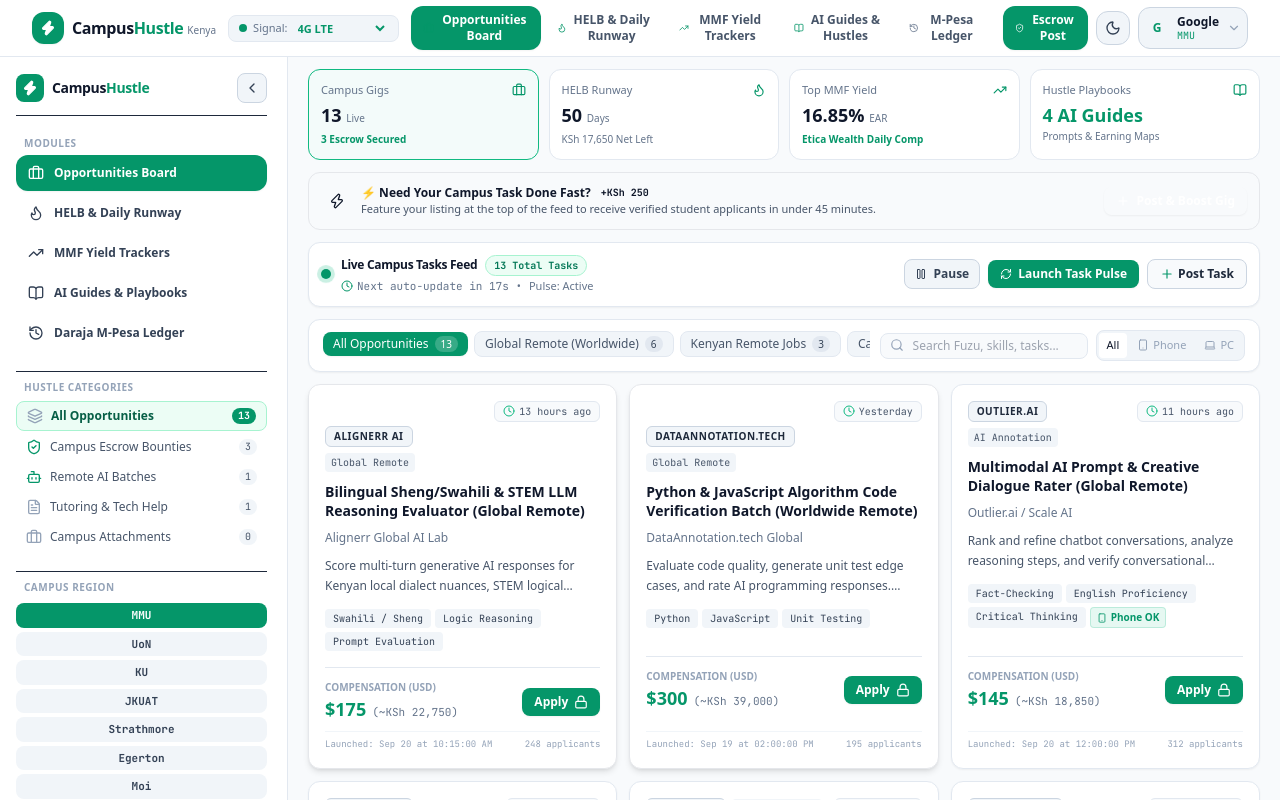
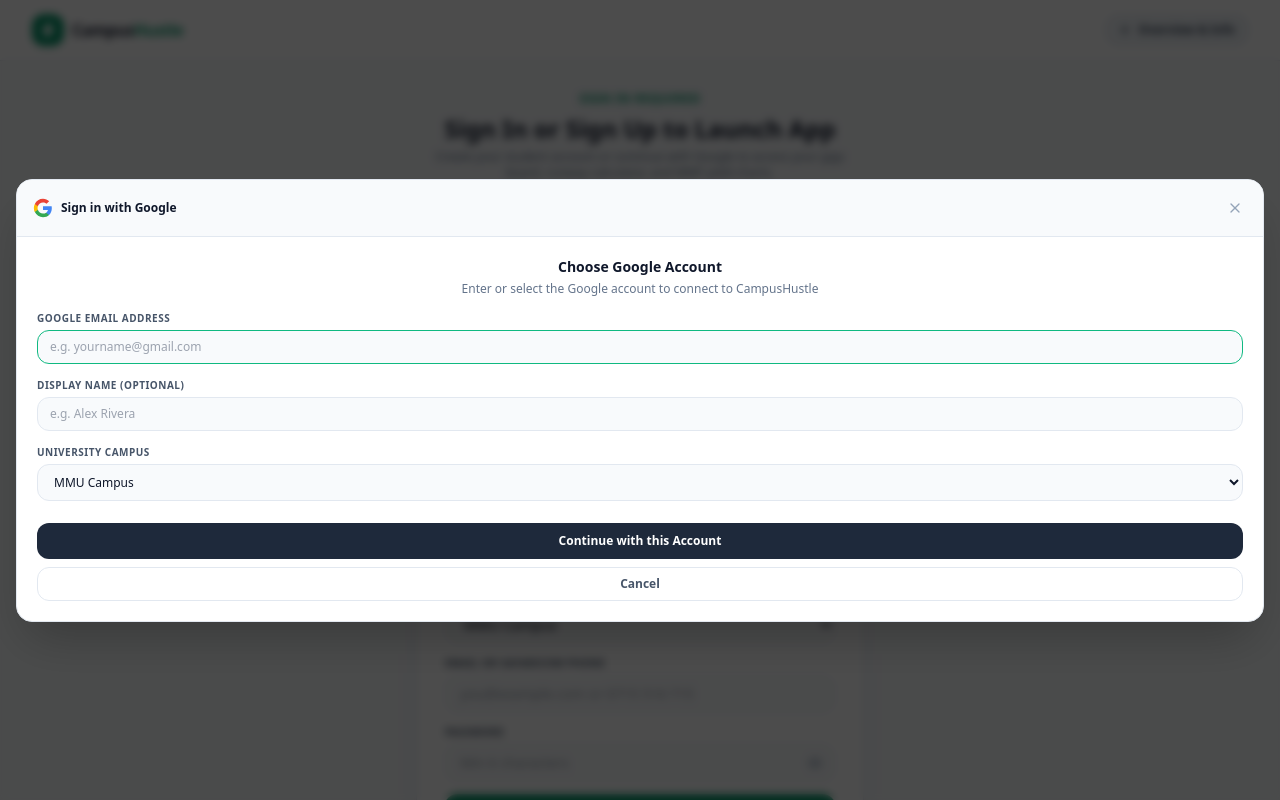
Before and after one commit to liliankavengi/Campushustle, a Next.js app: page /app in a window 1280 px wide. Both pictures are taken after a click on the button "Continue with Google". Shown: the top 800 px of the page. Built offline with nearby package versions, Linux system fonts and the light colour scheme.

Commit message:
feat: add Google account chooser prompt on sign in, top-right navbar logout button, and strict session cleanup on logout

```diff
--- a/src/components/AuthCard.tsx
+++ b/src/components/AuthCard.tsx
@@ -14,7 +14,8 @@
   Mail,
   User as UserIcon,
   CheckCircle2,
-  X
+  X,
+  AlertCircle
 } from 'lucide-react';
 
 interface AuthCardProps {
@@ -42,8 +43,15 @@
   const [showPassword, setShowPassword] = useState(false);
   const [isLoading, setIsLoading] = useState(false);
   const [authSuccessMsg, setAuthSuccessMsg] = useState<string | null>(null);
+  const [validationError, setValidationError] = useState<string | null>(null);
 
-  const [validationError, setValidationError] = useState<string | null>(null);
+  // Google Account Chooser State
+  const [isGoogleChooserOpen, setIsGoogleChooserOpen] = useState(false);
+  const [googleEmail, setGoogleEmail] = useState('');
+  const [googleName, setGoogleName] = useState('');
+  const [googleCampus, setGoogleCampus] = useState<CampusName>('MMU');
+  const [googleError, setGoogleError] = useState<string | null>(null);
+
   const campuses: CampusName[] = ['MMU', 'UoN', 'KU', 'JKUAT', 'Strathmore', 'Egerton', 'Moi'];
 
   const handleSubmit = (e: React.FormEvent) => {
@@ -83,12 +91,31 @@
     }, 500);
   };
 
-  const handleGoogleAuth = () => {
+  const handleOpenGoogleChooser = () => {
+    setGoogleError(null);
+    setIsGoogleChooserOpen(true);
+  };
+
+  const handleConfirmGoogleAuth = (e: React.FormEvent) => {
+    e.preventDefault();
+    const cleanEmail = googleEmail.trim();
+    if (!cleanEmail || !cleanEmail.includes('@') || cleanEmail.length < 5) {
+      setGoogleError('Please enter a valid Google email address.');
+      return;
+    }
+
     setIsLoading(true);
+    setIsGoogleChooserOpen(false);
+
     setTimeout(() => {
-      store.authenticateUser('Google Scholar', 'scholar.student@gmail.com', 'MMU', true);
+      store.authenticateUser(
+        googleName.trim() || cleanEmail.split('@')[0],
+        cleanEmail,
+        googleCampus,
+        true
+      );
       setIsLoading(false);
-      setAuthSuccessMsg('Authenticated with Google! Launching application...');
+      setAuthSuccessMsg(`Authenticated as ${cleanEmail}! Launching application...`);
 
       setTimeout(() => {
         if (onSuccess) {
@@ -97,12 +124,12 @@
           router.push('/app');
         }
       }, 600);
-    }, 500);
+    }, 600);
   };
 
   return (
     <div className="relative w-full max-w-md mx-auto">
-      {/* Main Minimalist 2-Color Card */}
+      {/* Main Minimalist Card */}
       <div className={`relative rounded-2xl p-6 sm:p-7 border shadow-xl space-y-5 transition-colors ${
         isLight
           ? 'bg-white border-slate-200 text-slate-900 shadow-slate-200/70'
@@ -112,7 +139,7 @@
         {isModal && onClose && (
           <button
             onClick={onClose}
-            className={`absolute top-4 right-4 p-1.5 rounded-lg transition-colors ${
+            className={`absolute top-4 right-4 p-1.5 rounded-lg transition-colors cursor-pointer ${
               isLight ? 'bg-slate-100 text-slate-500 hover:text-slate-800 hover:bg-slate-200' : 'bg-slate-800 text-slate-400 hover:text-white hover:bg-slate-700'
             }`}
           >
@@ -120,34 +147,34 @@
           </button>
         )}
 
-        {/* Top Brand Header */}
-        <div className="text-center space-y-1.5">
-          <div className="inline-flex items-center justify-center gap-2">
-            <div className="w-9 h-9 rounded-xl bg-emerald-600 flex items-center justify-center text-white shadow-sm">
-              <Zap className="w-5 h-5 fill-white text-white" />
-            </div>
+        {/* Brand Header */}
+        <div className="flex items-center gap-2.5">
+          <div className="w-8 h-8 rounded-xl bg-emerald-600 flex items-center justify-center text-white font-bold shadow-sm">
+            <Zap className="w-4 h-4 fill-white" />
           </div>
-
           <div>
-            <span className="text-base font-extrabold tracking-tight block">
+            <span className="font-extrabold text-sm tracking-tight block">
               Campus<span className="text-emerald-600">Hustle</span>
             </span>
-            <span className={`text-[10px] tracking-wider uppercase font-semibold font-mono block ${isLight ? 'text-slate-500' : 'text-slate-400'}`}>
-              Kenyan Higher-Ed Platform
+            <span className={`text-[10px] block ${isLight ? 'text-slate-500' : 'text-slate-400'}`}>
+              Kenyan Student Higher-Ed Platform
             </span>
           </div>
         </div>
 
-        {/* Sign In / Sign Up Mode Pill Toggle */}
-        <div className={`p-1 rounded-xl border grid grid-cols-2 gap-1 text-xs ${
+        {/* Mode Toggle: Sign In / Sign Up */}
+        <div className={`grid grid-cols-2 gap-1 p-1 rounded-xl border text-xs font-semibold ${
           isLight ? 'bg-slate-100 border-slate-200' : 'bg-slate-950 border-slate-800'
         }`}>
           <button
             type="button"
-            onClick={() => setMode('SIGN_IN')}
-            className={`py-2 rounded-lg font-bold transition-all duration-150 ${
+            onClick={() => {
+              setMode('SIGN_IN');
+              setValidationError(null);
+            }}
+            className={`py-2 rounded-lg transition-all cursor-pointer ${
               mode === 'SIGN_IN'
-                ? 'bg-emerald-600 text-white shadow-sm'
+                ? 'bg-emerald-600 text-white font-bold shadow-sm'
                 : isLight ? 'text-slate-600 hover:text-slate-900' : 'text-slate-400 hover:text-white'
             }`}
           >
@@ -155,16 +182,27 @@
           </button>
           <button
             type="button"
-            onClick={() => setMode('SIGN_UP')}
-            className={`py-2 rounded-lg font-bold transition-all duration-150 ${
+            onClick={() => {
+              setMode('SIGN_UP');
+              setValidationError(null);
+            }}
+            className={`py-2 rounded-lg transition-all cursor-pointer ${
               mode === 'SIGN_UP'
-                ? 'bg-emerald-600 text-white shadow-sm'
+                ? 'bg-emerald-600 text-white font-bold shadow-sm'
                 : isLight ? 'text-slate-600 hover:text-slate-900' : 'text-slate-400 hover:text-white'
             }`}
           >
             Sign Up
           </button>
         </div>
+
+        {/* Success Alert */}
+        {authSuccessMsg && (
+          <div className="p-3 bg-emerald-50 dark:bg-emerald-950/40 border border-emerald-200 dark:border-emerald-800 rounded-xl text-xs text-emerald-800 dark:text-emerald-300 flex items-center gap-2">
+            <CheckCircle2 className="w-4 h-4 text-emerald-600 flex-shrink-0" />
+            <span>{authSuccessMsg}</span>
+          </div>
+        )}
 
         {/* Heading */}
         <div className="text-center sm:text-left">
@@ -173,17 +211,17 @@
           </h2>
           <p className={`text-xs mt-0.5 ${isLight ? 'text-slate-500' : 'text-slate-400'}`}>
             {mode === 'SIGN_UP'
-              ? 'Join 240+ students earning and tracking runway'
+              ? 'Join students earning and tracking runway across Kenyan campuses'
               : 'Launch your gigs board, runway calculator and MMF funds'}
           </p>
         </div>
 
-        {/* Continue with Google Button */}
+        {/* Continue with Google Button (Prompts Chooser) */}
         <button
           type="button"
-          onClick={handleGoogleAuth}
+          onClick={handleOpenGoogleChooser}
           disabled={isLoading}
-          className={`w-full py-2.5 px-4 border rounded-xl text-xs font-bold flex items-center justify-center gap-3 transition-all active:scale-[0.99] ${
+          className={`w-full py-2.5 px-4 border rounded-xl text-xs font-bold flex items-center justify-center gap-3 transition-all active:scale-[0.99] cursor-pointer ${
             isLight
               ? 'bg-slate-50 hover:bg-slate-100 border-slate-300 text-slate-800 shadow-sm'
               : 'bg-slate-950 hover:bg-slate-850 border-slate-800 text-slate-200'
@@ -290,7 +328,7 @@
               type="text"
               value={emailOrPhone}
               onChange={(e) => setEmailOrPhone(e.target.value)}
-              placeholder="you@example.com or 2547..."
+              placeholder="you@example.com or 0715 516 715"
               required
               className={`w-full px-3.5 py-2 rounded-xl text-xs sm:text-sm border focus:outline-none focus:border-emerald-500 transition-colors ${
                 isLight
@@ -323,49 +361,159 @@
               <button
                 type="button"
                 onClick={() => setShowPassword(!showPassword)}
-                className={`absolute right-3 top-1/2 -translate-y-1/2 transition-colors ${
-                  isLight ? 'text-slate-400 hover:text-slate-700' : 'text-slate-500 hover:text-slate-200'
+                className={`absolute right-3 top-1/2 -translate-y-1/2 transition-colors cursor-pointer ${
+                  isLight ? 'text-slate-400 hover:text-slate-600' : 'text-slate-500 hover:text-slate-300'
                 }`}
-                title={showPassword ? 'Hide password' : 'Show password'}
               >
                 {showPassword ? <EyeOff className="w-4 h-4" /> : <Eye className="w-4 h-4" />}
               </button>
             </div>
           </div>
 
-          {/* Success Message Banner */}
-          {authSuccessMsg && (
-            <div className="p-2.5 bg-emerald-50 border border-emerald-200 rounded-xl text-xs font-bold text-emerald-800 flex items-center gap-2 animate-in fade-in duration-150">
-              <CheckCircle2 className="w-4 h-4 text-emerald-600 flex-shrink-0" />
-              <span>{authSuccessMsg}</span>
-            </div>
-          )}
-
-          {/* Submit Action Button */}
+          {/* Submit Button */}
           <button
             type="submit"
             disabled={isLoading}
-            className="w-full mt-2 py-2.5 bg-emerald-600 hover:bg-emerald-700 text-white font-bold rounded-xl text-xs sm:text-sm shadow-md flex items-center justify-center gap-2 transition-all active:scale-[0.99] cursor-pointer"
+            className="w-full py-3 bg-emerald-600 hover:bg-emerald-700 text-white font-black text-xs sm:text-sm rounded-xl shadow-md transition-all active:scale-[0.99] flex items-center justify-center gap-2 cursor-pointer mt-2"
           >
             {isLoading ? (
-              <span className="flex items-center gap-2">
-                <span className="w-4 h-4 border-2 border-white border-t-transparent rounded-full animate-spin" />
-                <span>Authenticating...</span>
-              </span>
+              <div className="w-4 h-4 border-2 border-white border-t-transparent rounded-full animate-spin" />
             ) : (
               <>
-                <span>{mode === 'SIGN_UP' ? 'Create Account & Launch' : 'Sign In & Launch App'}</span>
+                <span>{mode === 'SIGN_UP' ? 'Create Student Account' : 'Sign In to CampusHustle'}</span>
                 <ArrowRight className="w-4 h-4" />
               </>
             )}
           </button>
         </form>
+      </div>
 
-        {/* Terms Footer */}
-        <p className={`text-[10px] text-center leading-relaxed ${isLight ? 'text-slate-500' : 'text-slate-500'}`}>
-          By continuing you agree to CampusHustle student terms and Safaricom Daraja integration specs.
-        </p>
-      </div>
+      {/* Google Account Chooser Modal */}
+      {isGoogleChooserOpen && (
+        <div className="fixed inset-0 z-50 flex items-center justify-center p-4 bg-black/70 backdrop-blur-sm animate-in fade-in duration-150">
+          <div className={`relative w-full max-w-sm rounded-2xl border shadow-2xl overflow-hidden transition-colors ${
+            isLight ? 'bg-white border-slate-200 text-slate-900' : 'bg-slate-900 border-slate-800 text-slate-100'
+          }`}>
+            {/* Google Header */}
+            <div className={`p-4 border-b flex items-center justify-between ${
+              isLight ? 'bg-slate-50 border-slate-200' : 'bg-slate-950 border-slate-800'
+            }`}>
+              <div className="flex items-center gap-2">
+                <svg className="w-5 h-5 flex-shrink-0" viewBox="0 0 24 24">
+                  <path fill="#4285F4" d="M22.56 12.25c0-.78-.07-1.53-.2-2.25H12v4.26h5.92c-.26 1.37-1.04 2.53-2.21 3.31v2.77h3.57c2.08-1.92 3.28-4.74 3.28-8.09z" />
+                  <path fill="#34A853" d="M12 23c2.97 0 5.46-.98 7.28-2.66l-3.57-2.77c-.98.66-2.23 1.06-3.71 1.06-2.86 0-5.29-1.93-6.16-4.53H2.18v2.84C3.99 20.53 7.7 23 12 23z" />
+                  <path fill="#FBBC05" d="M5.84 14.09c-.22-.66-.35-1.36-.35-2.09s.13-1.43.35-2.09V7.06H2.18C1.43 8.55 1 10.22 1 12s.43 3.45 1.18 4.94l2.85-2.22.81-.63z" />
+                  <path fill="#EA4335" d="M12 5.38c1.62 0 3.06.56 4.21 1.64l3.15-3.15C17.45 2.09 14.97 1 12 1 7.7 1 3.99 3.47 2.18 7.06l3.66 2.84c.87-2.6 3.3-4.52 6.16-4.52z" />
+                </svg>
+                <span className="font-bold text-xs">Sign in with Google</span>
+              </div>
+              <button
+                onClick={() => setIsGoogleChooserOpen(false)}
+                className="p-1 rounded-lg text-slate-400 hover:text-slate-700 dark:hover:text-white cursor-pointer"
+              >
+                <X className="w-4 h-4" />
+              </button>
+            </div>
+
+            {/* Chooser Body */}
+            <form onSubmit={handleConfirmGoogleAuth} className="p-5 space-y-3.5">
+              <div className="text-center space-y-1">
+                <h3 className="text-sm font-bold">Choose Google Account</h3>
+                <p className={`text-xs ${isLight ? 'text-slate-500' : 'text-slate-400'}`}>
+                  Enter or select the Google account to connect to CampusHustle
+                </p>
+              </div>
+
+              {googleError && (
+                <div className="p-2.5 rounded-xl bg-red-50 dark:bg-red-950/30 border border-red-200 dark:border-red-800 text-red-600 dark:text-red-400 text-xs font-semibold">
+                  {googleError}
+                </div>
+              )}
+
+              <div>
+                <label className={`block text-[10px] uppercase font-bold tracking-wider mb-1 ${
+                  isLight ? 'text-slate-600' : 'text-slate-400'
+                }`}>
+                  Google Email Address
+                </label>
+                <input
+                  type="email"
+                  value={googleEmail}
+                  onChange={(e) => {
+                    setGoogleEmail(e.target.value);
+                    setGoogleError(null);
+                  }}
+                  placeholder="e.g. yourname@gmail.com"
+                  required
+                  autoFocus
+                  className={`w-full px-3 py-2 rounded-xl text-xs border focus:outline-none focus:border-emerald-500 ${
+                    isLight ? 'bg-slate-50 border-slate-200 text-slate-900' : 'bg-slate-950 border-slate-800 text-white'
+                  }`}
+                />
+              </div>
+
+              <div>
+                <label className={`block text-[10px] uppercase font-bold tracking-wider mb-1 ${
+                  isLight ? 'text-slate-600' : 'text-slate-400'
+                }`}>
+                  Display Name (Optional)
+                </label>
+                <input
+                  type="text"
+                  value={googleName}
+                  onChange={(e) => setGoogleName(e.target.value)}
+                  placeholder="e.g. Alex Rivera"
+                  className={`w-full px-3 py-2 rounded-xl text-xs border focus:outline-none focus:border-emerald-500 ${
+                    isLight ? 'bg-slate-50 border-slate-200 text-slate-900' : 'bg-slate-950 border-slate-800 text-white'
+                  }`}
+                />
+              </div>
+
+              <div>
+                <label className={`block text-[10px] uppercase font-bold tracking-wider mb-1 ${
+                  isLight ? 'text-slate-600' : 'text-slate-400'
+                }`}>
+                  University Campus
+                </label>
+                <select
+                  value={googleCampus}
+                  onChange={(e) => setGoogleCampus(e.target.value as CampusName)}
+                  className={`w-full px-3 py-2 rounded-xl text-xs border focus:outline-none focus:border-emerald-500 cursor-pointer ${
+                    isLight ? 'bg-slate-50 border-slate-200 text-slate-900' : 'bg-slate-950 border-slate-800 text-white'
+                  }`}
+                >
+                  {campuses.map((c) => (
+                    <option key={c} value={c} className={isLight ? 'bg-white text-slate-900' : 'bg-slate-900 text-white'}>
+                      {c} Campus
+                    </option>
+                  ))}
+                </select>
+              </div>
+
+              <div className="pt-2 space-y-2">
+                <button
+                  type="submit"
+                  disabled={!googleEmail}
+                  className={`w-full py-2.5 rounded-xl text-xs font-bold text-white transition-all cursor-pointer ${
+                    googleEmail ? 'bg-emerald-600 hover:bg-emerald-700 shadow-sm' : 'bg-slate-300 dark:bg-slate-800 cursor-not-allowed'
+                  }`}
+                >
+                  Continue with this Account
+                </button>
+                <button
+                  type="button"
+                  onClick={() => setIsGoogleChooserOpen(false)}
+                  className={`w-full py-2 rounded-xl text-xs font-semibold border transition-colors cursor-pointer ${
+                    isLight ? 'border-slate-200 hover:bg-slate-100 text-slate-600' : 'border-slate-800 hover:bg-slate-800 text-slate-300'
+                  }`}
+                >
+                  Cancel
+                </button>
+              </div>
+            </form>
+          </div>
+        </div>
+      )}
     </div>
   );
 };
--- a/src/components/Header.tsx
+++ b/src/components/Header.tsx
@@ -251,10 +251,40 @@
                       ))}
                     </div>
                   </div>
+
+                  {/* Dropdown Logout button */}
+                  <div className="pt-2 border-t border-slate-200 dark:border-slate-800">
+                    <button
+                      onClick={() => {
+                        setDropdownOpen(false);
+                        store.logout();
+                      }}
+                      className={`w-full py-2 px-2.5 rounded-xl text-xs font-bold flex items-center justify-center gap-2 border transition-colors cursor-pointer ${
+                        isLight ? 'bg-red-50 hover:bg-red-100 border-red-200 text-red-700' : 'bg-red-950/30 hover:bg-red-950/50 border-red-900/60 text-red-400'
+                      }`}
+                    >
+                      <LogOut className="w-3.5 h-3.5" />
+                      <span>Log Out of Account</span>
+                    </button>
+                  </div>
                 </div>
               </div>
             )}
           </div>
+
+          {/* Dedicated Navbar Log Out Button on the Right */}
+          <button
+            onClick={() => store.logout()}
+            className={`p-2 sm:px-2.5 sm:py-1.5 rounded-xl border flex items-center gap-1.5 text-xs font-bold transition-all cursor-pointer ${
+              isLight
+                ? 'bg-slate-100 hover:bg-red-50 hover:border-red-300 text-slate-700 hover:text-red-700 border-slate-300'
+                : 'bg-slate-900 hover:bg-red-950/40 hover:border-red-800 text-slate-300 hover:text-red-400 border-slate-800'
+            }`}
+            title="Log Out of CampusHustle"
+          >
+            <LogOut className="w-4 h-4 text-red-500" />
+            <span className="hidden md:inline">Log Out</span>
+          </button>
         </div>
       </div>
     </header>
--- a/src/lib/store.ts
+++ b/src/lib/store.ts
@@ -608,6 +608,16 @@
   logout() {
     this.isLoggedIn = false;
     this.user = INITIAL_USER;
+    this.subscription = null;
+    if (typeof window !== 'undefined') {
+      try {
+        localStorage.removeItem(STORAGE_KEYS.IS_LOGGED_IN);
+        localStorage.removeItem(STORAGE_KEYS.USER);
+        localStorage.removeItem(STORAGE_KEYS.SUBSCRIPTION);
+      } catch (e) {
+        console.error('Error clearing localStorage on logout', e);
+      }
+    }
     this.notify();
   }
 
```
